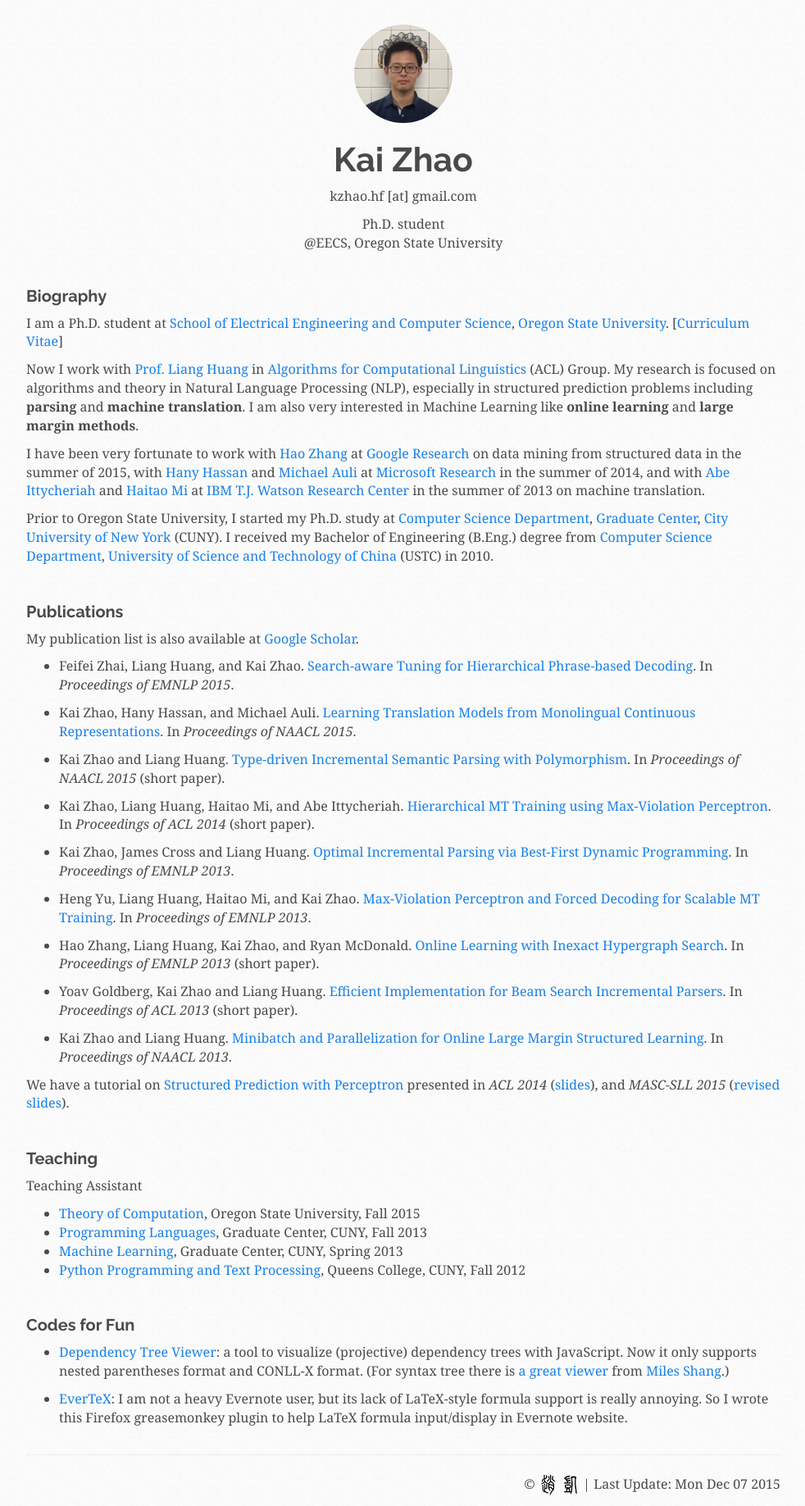
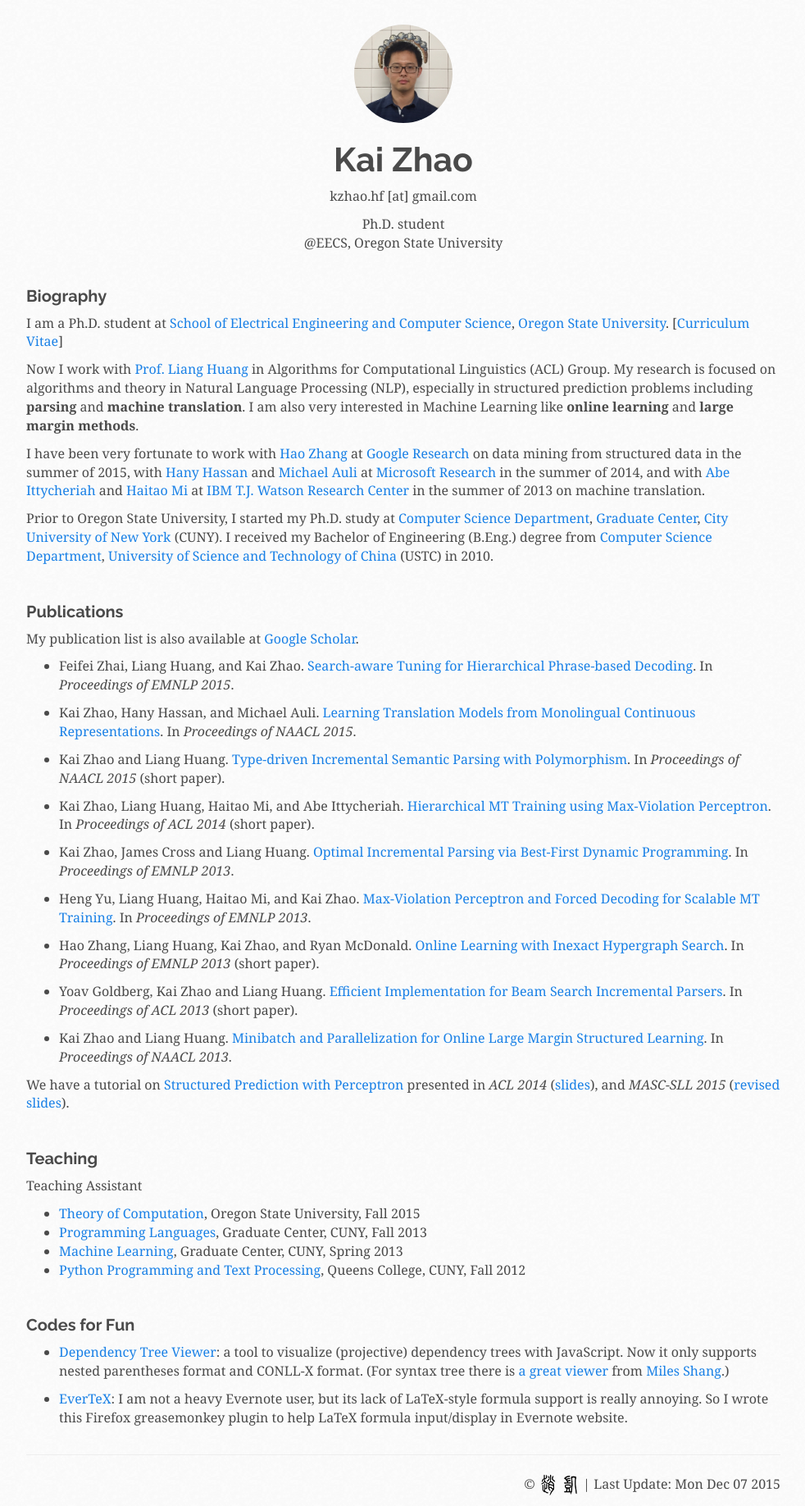
Before and after one commit to kaayy/kaayy.github.io, a Jekyll site: the page built from index.md, in a window 1280 px wide. Shown: the whole page at 82% size, without its empty margins (148-1130 px from the left). Built offline with Jekyll 4.4.1, drawn with Linux system fonts in a browser that asks for light colours.

Commit message:
fix link

```diff
--- a/index.md
+++ b/index.md
@@ -7,7 +7,7 @@ title: Kai Zhao - Homepage
 
 I am a Ph.D. student at [School of Electrical Engineering and Computer Science](http://eecs.oregonstate.edu/), [Oregon State University](http://www.oregonstate.edu). [[Curriculum Vitae](cv.pdf)]
 
-Now I work with [Prof. Liang Huang](http://web.engr.oregonstate.edu/~huanlian/) in [Algorithms for Computational Linguistics](#) (ACL) Group. My research is focused on algorithms and theory in Natural Language Processing (NLP), especially in structured prediction problems including **parsing** and **machine translation**. I am also very interested in Machine Learning like **online learning** and **large margin methods**.
+Now I work with [Prof. Liang Huang](http://web.engr.oregonstate.edu/~huanlian/) in Algorithms for Computational Linguistics (ACL) Group. My research is focused on algorithms and theory in Natural Language Processing (NLP), especially in structured prediction problems including **parsing** and **machine translation**. I am also very interested in Machine Learning like **online learning** and **large margin methods**.
 
 I have been very fortunate to work with [Hao Zhang](http://research.google.com/pubs/HaoZhang.html) at [Google Research](https://research.google.com/) on data mining from structured data in the summer of 2015, with [Hany Hassan](http://research.microsoft.com/en-us/people/hanyh/) and [Michael Auli](http://michaelauli.github.io/) at [Microsoft Research](http://research.microsoft.com/en-us/) in the summer of 2014, and with [Abe Ittycheriah](https://www.linkedin.com/pub/abe-ittycheriah/1/142/466) and [Haitao Mi](http://researcher.watson.ibm.com/researcher/view.php?person=us-hmi) at [IBM T.J. Watson Research Center](http://www.research.ibm.com/labs/watson/) in the summer of 2013 on machine translation.
 
```
